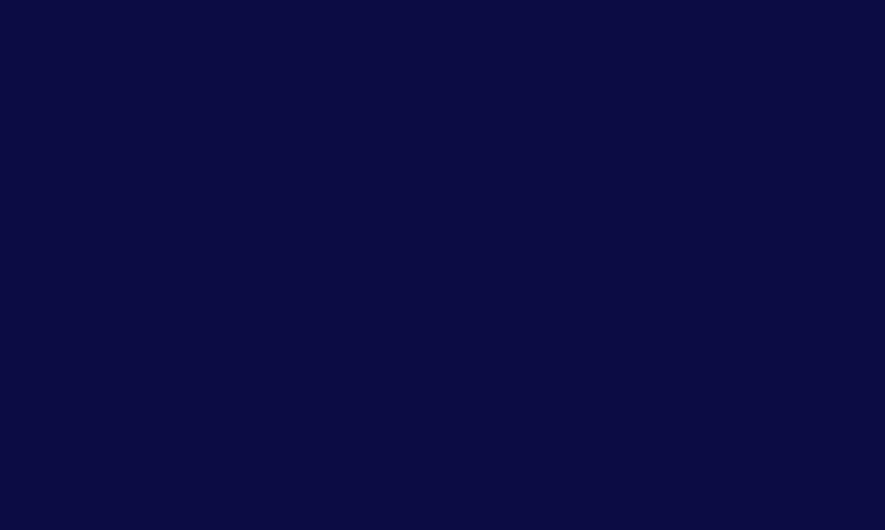
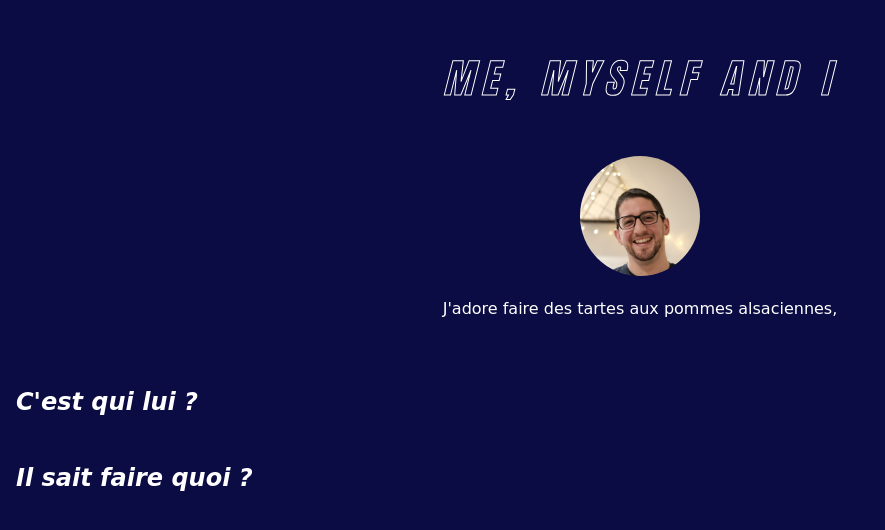
Before and after one commit to JeromeGlt/site_perso_me_myself_and_i_frontend, a Vue app: page / in a window 1280 px wide. Shown: the top 530 px of the page, without its empty margins (0-885 px from the left). Built offline with nearby package versions, Linux system fonts and the light colour scheme.

Commit message:
beginning of the homepage design

```diff
--- a/src/assets/style/style.css
+++ b/src/assets/style/style.css
@@ -127,7 +127,7 @@ button:hover {
   justify-content: center;
   margin-top: 2rem;
 }
-#user_image {
+.user_image {
   width: 120px;
   height: 120px;
   border: solid 1px #fff;
--- a/src/views/Homepage.vue
+++ b/src/views/Homepage.vue
@@ -1,5 +1,35 @@
 <template>
   <div>
+    <section>
+      <h1 class="text-shadow">Me, myself and I</h1>
+    </section>
+    <div id="jerome_image">
+      <img title="photo de Jérôme" src="../../public/images/jerome.jpg"/>
+    </div>
+    <div class="main_roller">
+      <div class="roller">
+        <span id="rolltext">Jérôme, 31 ans<br>
+          Développeur web junior<br>
+          J'adore faire des tartes aux pommes alsaciennes,<br>
+          mais pas que! J'aime bien coder aussi.<br>
+          Ça occupe même une bonne partie de mes journées.
+        </span>
+      </div>
+    </div>
+    <h2>C'est qui lui ?</h2>
+    <div class="container_presentation sentences">
+      <span class="presentation">Je vois le développement web comme un travail de magicien: on crée les tours un à un mineucieusement pour offrir un spectacle à la fin.</span>
+      <span class="presentation">Avec des lignes de code, j'ai le pouvoir de donner vie à des idées et c'est ça qui me plaît.</span>
+      <span class="presentation">Que vous cherchiez à créer un site web pour votre entreprise ou votre chat, un blog ou une application, j'en ai l'envie</span>
+      <span class="presentation">Je cherche un CDI au sein d'une entreprise ouverte et organisée, qui me permettra de compléter mes connaissances.</span>
+      <span class="presentation">Bienvenue dans mon monde !</span>
+    </div>
+    <h2>Il sait faire quoi ?</h2>
+    <div class="container_presentation sentences">
+      <span class="presentation">J'ai suivi une formation de développeur web chez OpenClassrooms et ai travaillé 9 mois et demi dans une entreprise en tant que dev web.</span>
+      <span class="presentation">J'ai créé ce site en utilisant Vue.js (avec vuex).</span>
+      <span class="presentation">Côté back, j'ai utilisé Nodejs avec l'ORM Express et une base de données MySQL. Pourquoi faire?<routerLink class="link_presentation" to="/movies"> Allez voir!</routerLink></span>
+    </div>
   </div>
 </template>
 
@@ -9,6 +39,126 @@ export default {
   name: 'HomePage',
   components: {
 
-  }
+  },
+  methods: {
+
+    }
 }
 </script>
+
+<style scoped>
+
+  @keyframes slide {
+    0% {
+      top: 0;
+    }
+    10% {
+      top: 0;
+    }
+    32% {
+      top: -4rem;
+    }
+    54% {
+      top: -8rem;
+    }
+    77% {
+      top: -12rem;
+    }
+    100% {
+      top: -16rem;
+    }
+  }
+
+  section {
+    color: #fff;
+    text-transform: uppercase;
+  }
+  .text-shadow {
+    font-style: italic;
+    text-transform: uppercase;
+    color: transparent;
+    -webkit-text-stroke: #fff;
+    -webkit-text-stroke-width: 1px;
+    transition: all 0.5s ease-in-out;
+    letter-spacing: 0.2em;
+  }
+  .text-shadow:hover {
+    color: #fff;
+  }
+  #jerome_image {
+    width: 120px;
+    height: 120px;
+    border-radius: 50%;
+    margin: 3rem auto 0 auto;
+    overflow: hidden;
+  }
+  #jerome_image img {
+    width: 100%;
+  }
+  .main_roller{
+    width: 100%;
+    display: flex;
+    align-items: center;
+    justify-content: center;
+    text-align: center;
+  }
+  .roller{
+    height: 5rem;
+    line-height: 4rem;
+    position: relative;
+    overflow: hidden;
+    width: 100%;
+    display: flex;
+    justify-content: center;
+    align-items: center;
+    color: #fff;
+  }
+  .roller #rolltext {
+    position: absolute;
+    top: 0;
+    animation: slide 10s infinite;
+  }
+  .container_presentation {
+    max-height: 0px;
+    margin-top: 1rem;
+    background-color: rgba(0, 0, 0, 0.4);
+    transition: max-height 3s;
+  }
+  /*.container_presentation:hover span{
+    opacity: 1;
+  }*/
+  span {
+    display: block;
+  }
+  h2 {
+    margin: 2rem 0 0 1rem;
+    font-style: italic;
+  }
+  h2:hover + .container_presentation{
+    max-height: 500px;
+  }
+  h2:hover + .container_presentation span {
+    opacity: 1;
+  }
+  .sentences span {
+    opacity: 0;
+    transition: opacity 1300ms;
+  }
+  .sentences span:nth-child(1)  { transition-delay:  200ms }
+  .sentences span:nth-child(2)  { transition-delay:  400ms }
+  .sentences span:nth-child(3)  { transition-delay:  600ms }
+  .sentences span:nth-child(4)  { transition-delay:  800ms }
+  .sentences span:nth-child(5)  { transition-delay:  1000ms }
+  /*.sentences span:nth-child(6)  { transition-delay:  600ms }
+  .sentences span:nth-child(7)  { transition-delay:  400ms }
+  .sentences span:nth-child(8)  { transition-delay:  900ms }
+  .sentences span:nth-child(9)  { transition-delay:  700ms }*/
+  .presentation {
+    margin: 1rem 2rem 0 2rem;
+    line-height: 25px;
+  }
+  .link_presentation {
+    color: #fff;
+    font-weight: bold;
+  }
+</style>
--- a/src/views/Movies.vue
+++ b/src/views/Movies.vue
@@ -3,7 +3,7 @@
     <div>
       <h1>Cinéma français</h1>
       <div id="user" v-if="userId_url">
-        <div id="user_image" :style="{ backgroundImage: 'url(' + imageUrl + ')' }"></div>
+        <div class="user_image" :style="{ backgroundImage: 'url(' + imageUrl + ')' }"></div>
         <div id="container_icons">
           <img v-if="icon_modify_username" class="icons" src="../../public/images/rewrite.svg" title="Modifier le pseudo" @click="modify_username_input"/>
           <img v-if="icon_modify_image" class="icons" src="../../public/images/image.svg" title="Modifier l'image" @click="modify_image_input"/>
```
Also changed, not shown: public/images/jerome.jpg (added), 1 other file (tests, documents, lock files or other folders).
